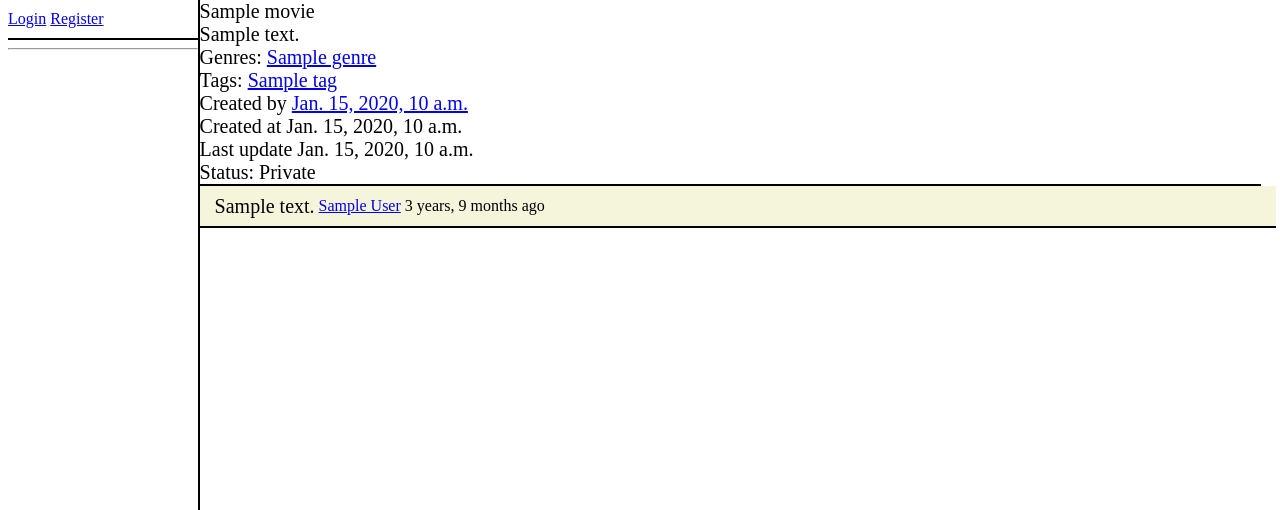
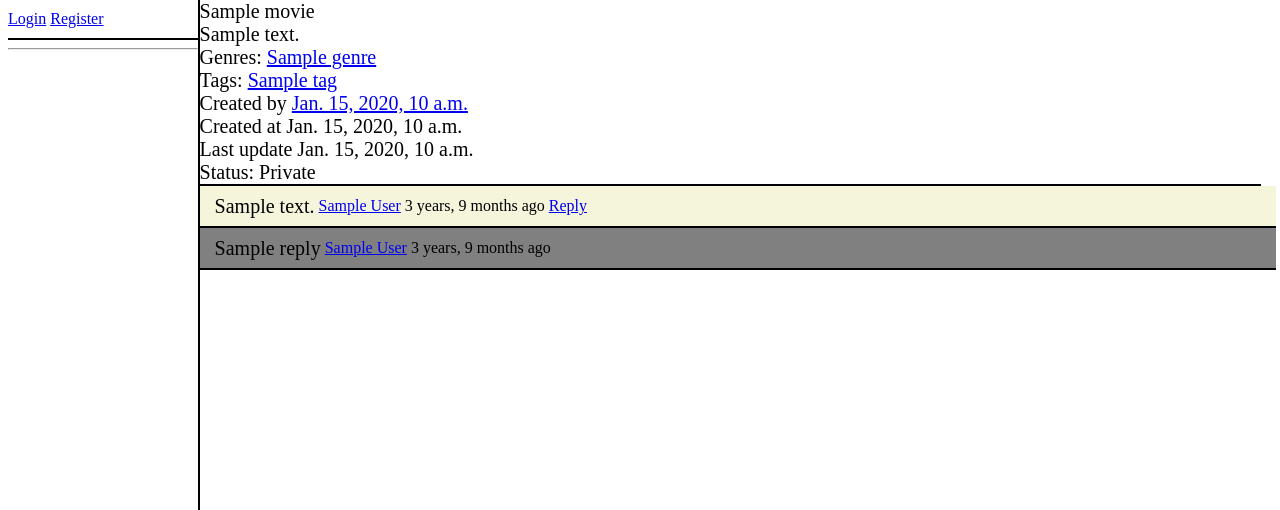
Before and after one commit to Neeyo1/movie-app, a Django app: template movie_app/movies/templates/movies/movie_detail.html in a window 1280 px wide. Shown: the part 60-570 px from the top of the page. Run offline with Django 3.2, Linux system fonts and the light colour scheme; the template is opened without the code that fills it: most values are stand-ins (such as "Sample title", 1, 10 or a date in 2020).

Commit message:
Added reply to comments functionality

```diff
--- a/movie_app/movies/models.py
+++ b/movie_app/movies/models.py
@@ -42,6 +42,8 @@ class Comment(models.Model):
     author = models.ForeignKey(User, on_delete=models.SET_NULL, null=True)
     created_at = models.DateTimeField(auto_now_add=True)
     created_in = models.ForeignKey(Movie, on_delete=models.SET_NULL, null=True)
+    reply = models.BooleanField(default=False)
+    reply_to = models.ForeignKey('self', on_delete=models.SET_NULL, null=True)
 
     def __str__(self):
         return self.content
--- a/movie_app/movies/static/styles/main.css
+++ b/movie_app/movies/static/styles/main.css
@@ -56,6 +56,17 @@ body{
     padding-left: 15px;
 }
 
+.comment-reply{
+    font-size: 20px;
+    min-height:40px;
+    width:100%;
+    border-bottom: 2px solid black;
+    display: flex;
+    align-items: center;
+    padding-left: 15px;
+    background-color: grey;
+}
+
 .comment-author{
     font-size: 16px;
 }
--- a/movie_app/movies/templates/movies/movie_detail.html
+++ b/movie_app/movies/templates/movies/movie_detail.html
@@ -44,8 +44,13 @@
 
         {% for comment in comments %}
             <div class = "comment">
-                {{ comment }} <span class = "comment-author">&nbsp<a href="{% url 'user_profile' comment.author.id %}">{{ comment.author }}</a> {{ comment.created_at|timesince }} ago</span><br/>
+                {{ comment }} <span class = "comment-author">&nbsp<a href="{% url 'user_profile' comment.author.id %}">{{ comment.author }}</a> {{ comment.created_at|timesince }} ago&nbsp<a href="{% url 'comment_reply' %}?movie={{ movie.id }}&comment={{ comment.id }}">Reply</a></span><br/>
             </div>
+            {% for reply in comment.comment_set.all|dictsortreversed:"created_at" %}
+                <div class = "comment-reply">
+                    {{ reply }} <span class = "comment-author">&nbsp<a href="{% url 'user_profile' reply.author.id %}">{{ reply.author }}</a> {{ reply.created_at|timesince }} ago
+                </div>
+            {% endfor %}
         {% endfor %}
     </div>
 {% endblock content %}
--- a/movie_app/movies/urls.py
+++ b/movie_app/movies/urls.py
@@ -34,4 +34,5 @@ urlpatterns = [
     path("profile/<int:user_id>/", views.user_profile, name="user_profile"),
     #comment
     path("comment/create/", views.comment_create, name="comment_create"),
+    path("comment/reply/", views.comment_reply, name="comment_reply"),
 ]
```
Also changed, not shown: movie_app/movies/views.py (+29 -2 lines), movie_app/db.sqlite3, movie_app/movies/migrations/0004_comment_reply_comment_reply_to.py (added).
